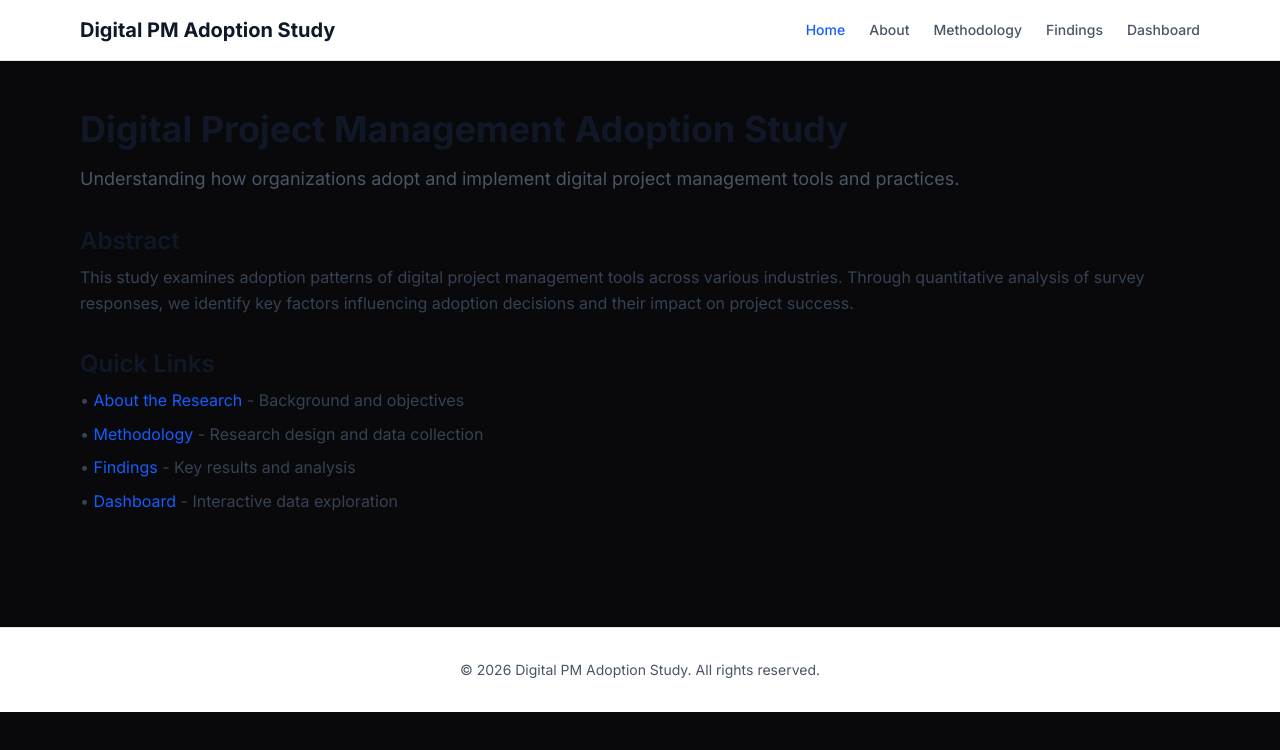
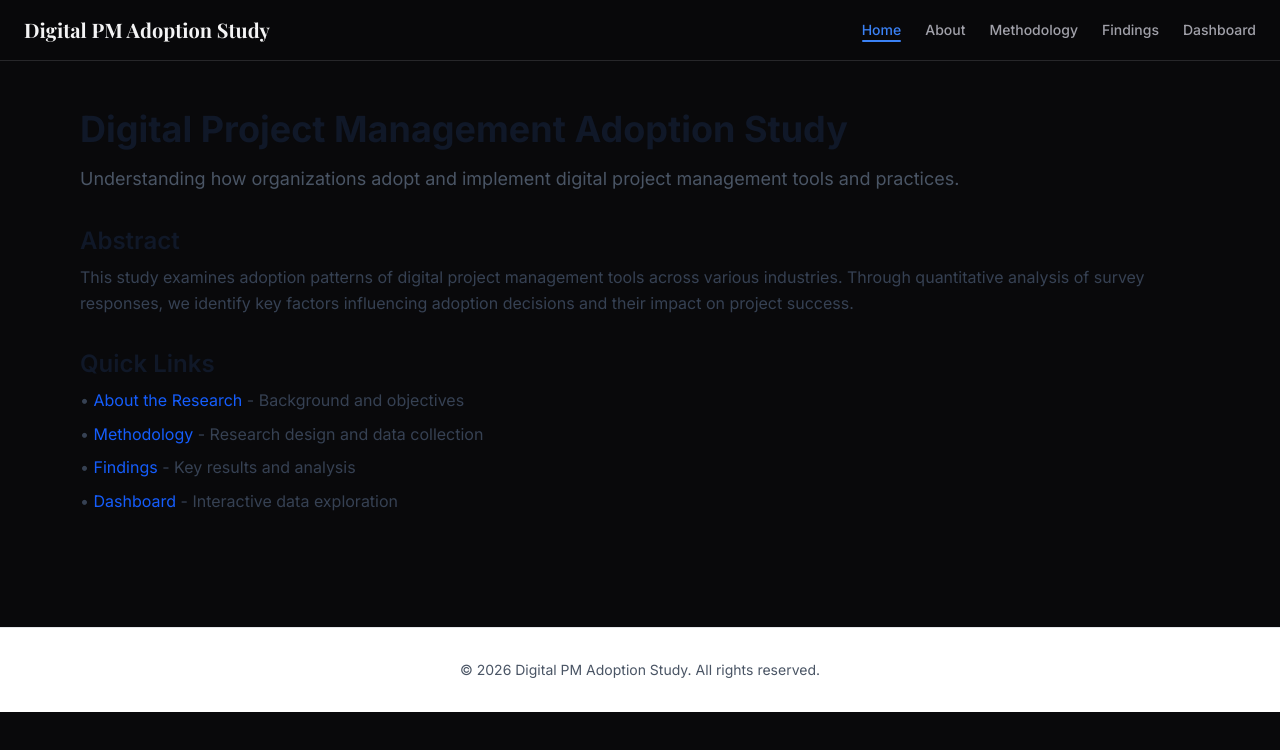
Before and after one commit to NaniBer/digital-tool-pm-adoption-study, a Next.js app: page / in a window 1280 px wide. Shown: the top 750 px of the page. Built offline with nearby package versions, Linux system fonts and the light colour scheme; a web font is replaced by a local one.

Commit message:
feat: apply dark theme to Navigation

```diff
--- a/app/components/Navigation.tsx
+++ b/app/components/Navigation.tsx
@@ -15,10 +15,10 @@ export function Navigation() {
   ]
 
   return (
-    <nav className="border-b border-gray-200 bg-white">
-      <div className="mx-auto max-w-6xl px-4 py-4">
+    <nav className="border-b border-border bg-background/80 backdrop-blur-md sticky top-0 z-50">
+      <div className="mx-auto max-w-7xl px-6 py-4">
         <div className="flex items-center justify-between">
-          <Link href="/" className="text-xl font-bold text-gray-900">
+          <Link href="/" className="text-xl font-bold font-serif text-foreground">
             Digital PM Adoption Study
           </Link>
           <ul className="flex space-x-6">
@@ -26,13 +26,16 @@ export function Navigation() {
               <li key={item.path}>
                 <Link
                   href={item.path}
-                  className={`text-sm font-medium transition-colors ${
+                  className={`text-sm font-medium transition-colors relative ${
                     pathname === item.path
-                      ? 'text-blue-600'
-                      : 'text-gray-600 hover:text-blue-600'
+                      ? 'text-accent-primary'
+                      : 'text-foreground-secondary hover:text-accent-primary'
                   }`}
                 >
                   {item.name}
+                  {pathname === item.path && (
+                    <span className="absolute -bottom-1 left-0 right-0 h-0.5 bg-accent-primary rounded-full" />
+                  )}
                 </Link>
               </li>
             ))}
```
